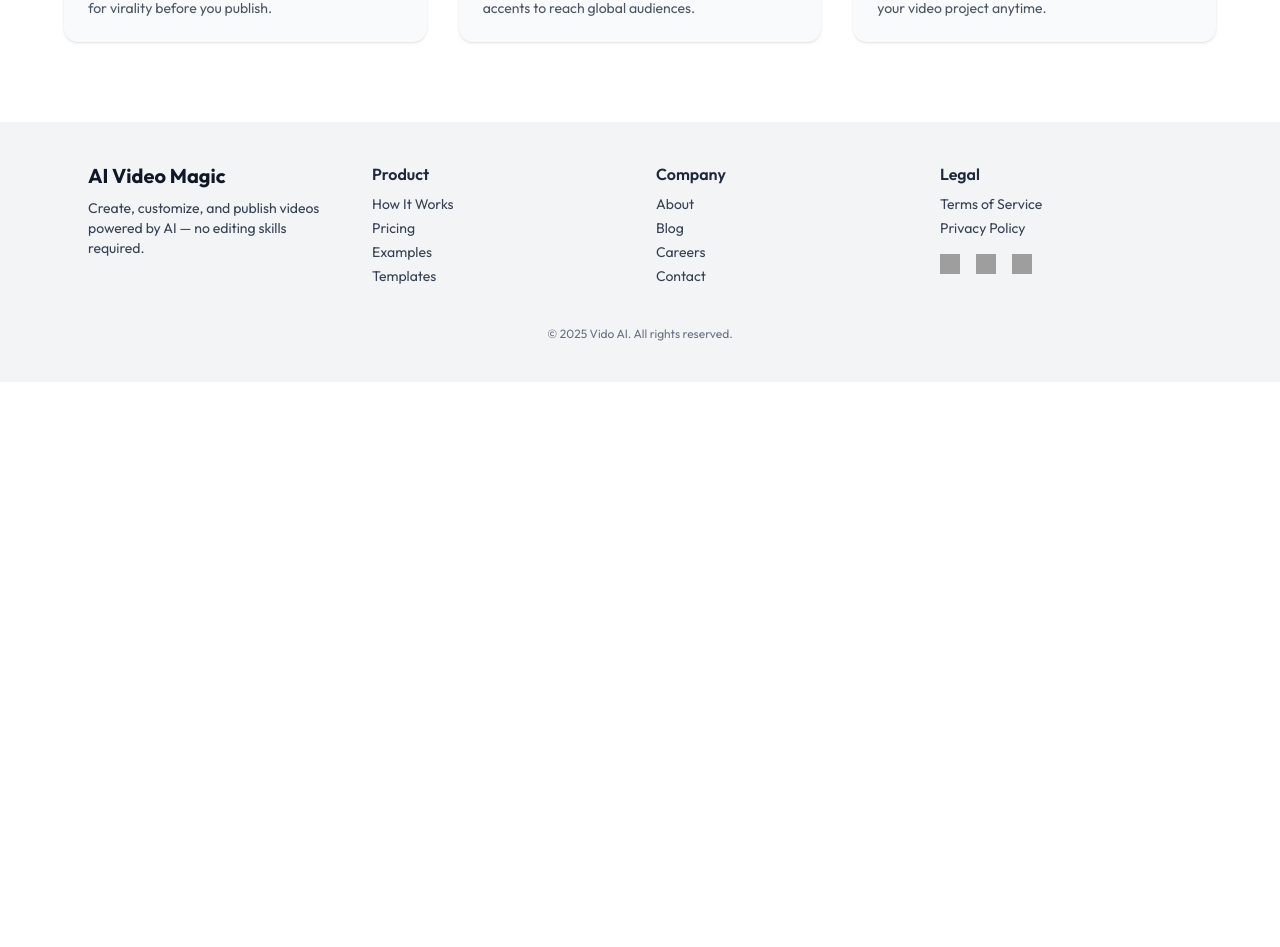
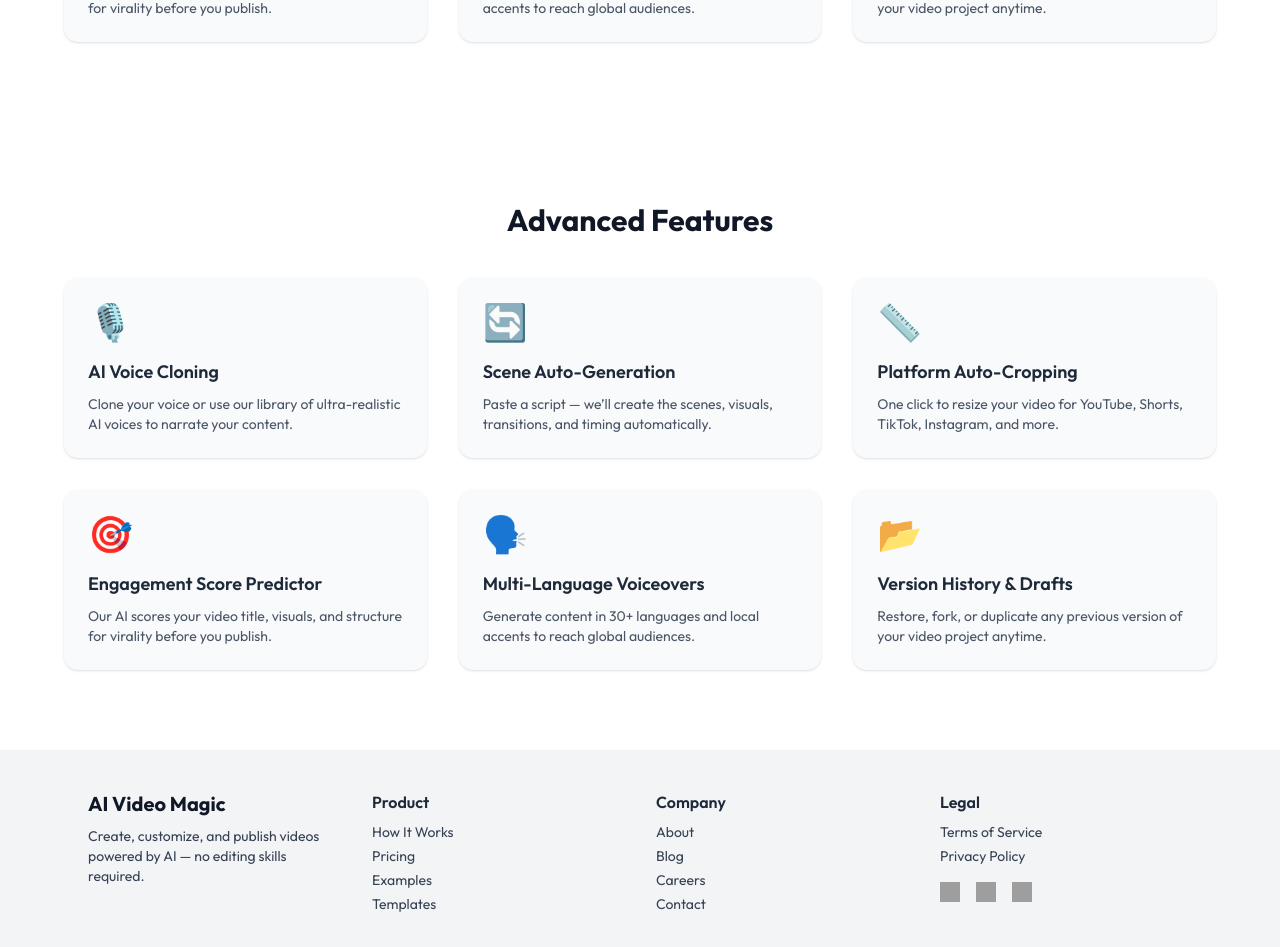
Before and after one commit to pratik-git10/Video_Generator, a Next.js app: page / in a window 1280 px wide. Shown: the part 2958-3905 px from the top of the page. Before the commit the page ends 3340 px from the top, so only its background shows below. Built offline with nearby package versions, Linux system fonts and the light colour scheme; no server answers; grey boxes are pictures that could not be loaded.

Commit message:
ui changes

```diff
--- a/app/page.jsx
+++ b/app/page.jsx
@@ -129,6 +129,9 @@ export default function HomePage() {
       <section>
         <AdvancedFeatures />
       </section>
+      <section>
+        <AdvancedFeatures />
+      </section>
 
       <section>
         <Footer />
```
